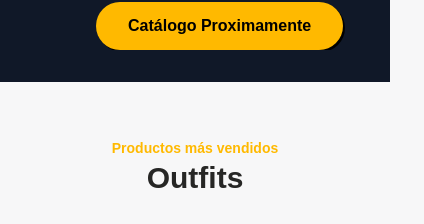
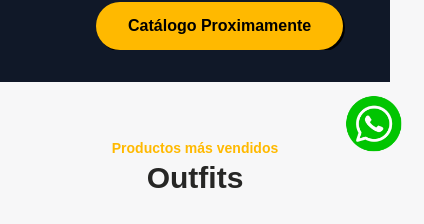
Before and after one commit to KiwiOwnDaniel27/FreePass.com, a React (Vite) app: page /#/ in a window 390 px wide. Shown: the part 562-786 px from the top of the page, 424 px wide, since content can reach past the window. Built offline with nearby package versions, Linux system fonts and the light colour scheme.

Commit message:
nuevo boton

```diff
--- a/src/components/Navbar.jsx
+++ b/src/components/Navbar.jsx
@@ -45,6 +45,14 @@ const Navbar = () => {
       dark:bg-[url('/assets/fondo.prod.webp')]  bg-center flex mx-auto w-full flex-col p-6 h-49 shadow-lg 2xl:h-80
       xl:h-53 lg:h-53 md:h-53 sm:h-53
       ">
+        <div>
+          <a href="https://wa.me/593988220328?text=Hola%20quiero%20informacion"
+            target="_blank"
+            rel="noreferrer">
+            <img src="./assets/whatsappico.png" alt=""
+            className="w-25 absolute mt-153 ml-75 md:hidden"/>
+          </a>
+        </div>
         <div className="block dark:hidden">
           <img src="./assets/logito.webp" alt=""
           className="absolute block sm:hidden w-21 mt-31 -ml-3"/>
```
Also changed, not shown: public/assets/whatsappico.png (added).
